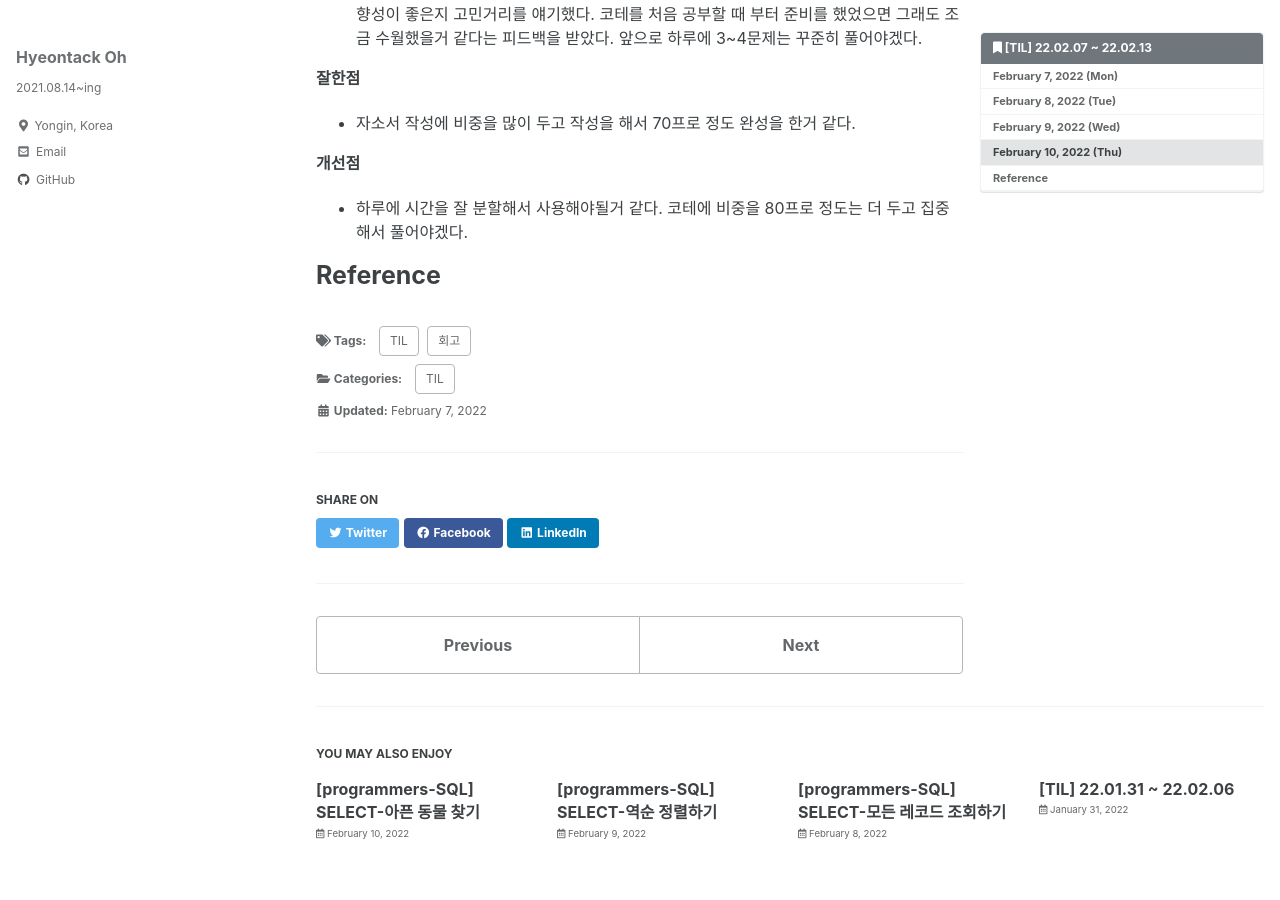
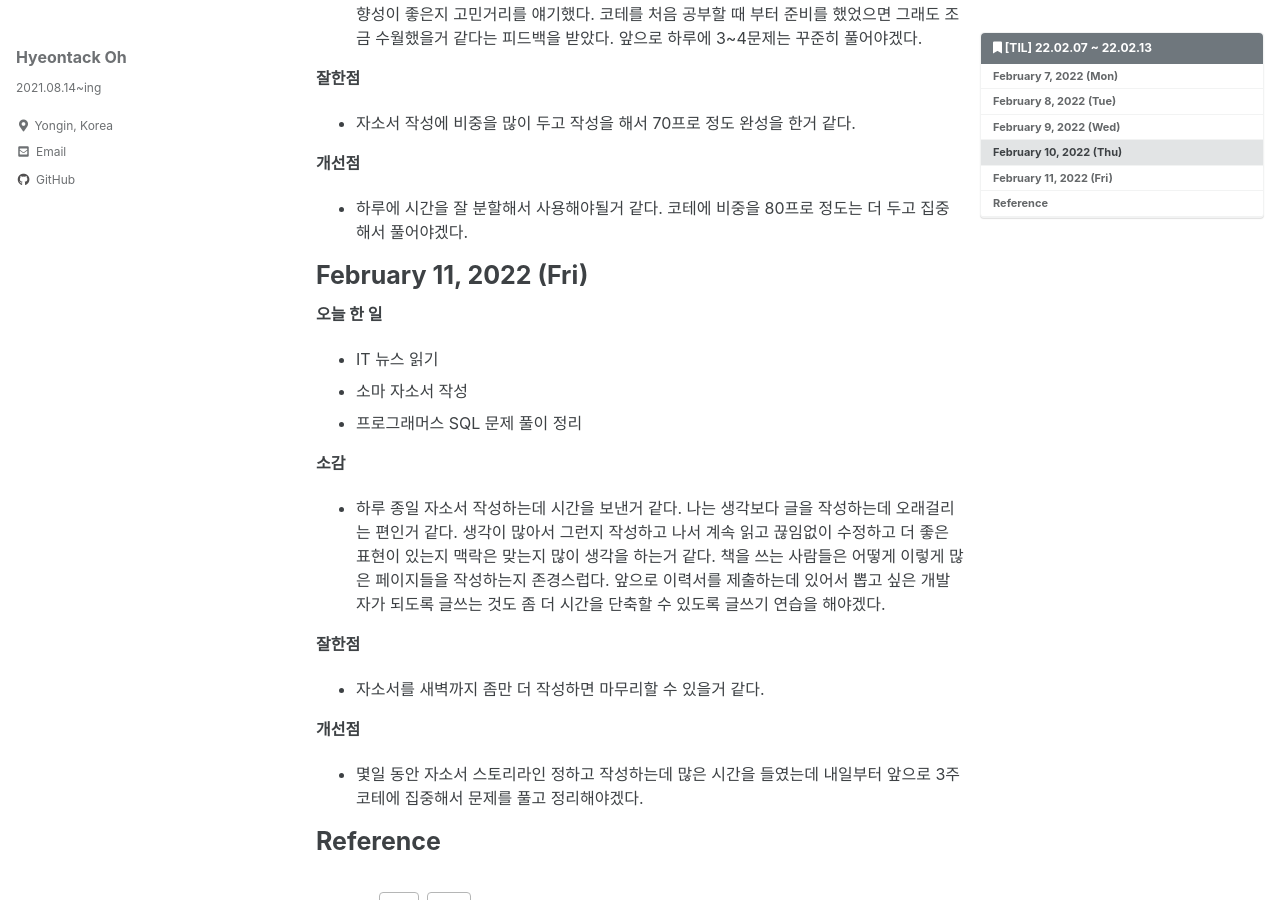
Before and after one commit to hyeontack5/hyeontack5.github.io, a Jekyll site: the page built from _posts/TIL/2022-02-07-[TIL] 22.02.07 ~ 22.02.13.md, in a window 1280 px wide and 900 px high, scrolled down 3197 px. Built offline with Jekyll 4.4.1, drawn with Linux system fonts in a browser that asks for light colours; cached includes are drawn as plain includes.

Commit message:
Docs: 22.02.11 회고

```diff
--- a/_posts/TIL/2022-02-07-[TIL] 22.02.07 ~ 22.02.13.md
+++ b/_posts/TIL/2022-02-07-[TIL] 22.02.07 ~ 22.02.13.md
@@ -114,4 +114,20 @@ toc_icon: "bookmark"
 **개선점**
 - 하루에 시간을 잘 분할해서 사용해야될거 같다. 코테에 비중을 80프로 정도는 더 두고 집중해서 풀어야겠다.
 
+# February 11, 2022 (Fri)
+
+**오늘 한 일**
+- IT 뉴스 읽기
+- 소마 자소서 작성
+- 프로그래머스 SQL 문제 풀이 정리
+
+**소감**
+- 하루 종일 자소서 작성하는데 시간을 보낸거 같다. 나는 생각보다 글을 작성하는데 오래걸리는 편인거 같다. 생각이 많아서 그런지 작성하고 나서 계속 읽고 끊임없이 수정하고 더 좋은 표현이 있는지 맥락은 맞는지 많이 생각을 하는거 같다. 책을 쓰는 사람들은 어떻게 이렇게 많은 페이지들을 작성하는지 존경스럽다. 앞으로 이력서를 제출하는데 있어서 뽑고 싶은 개발자가 되도록 글쓰는 것도 좀 더 시간을 단축할 수 있도록 글쓰기 연습을 해야겠다.
+
+**잘한점**
+- 자소서를 새벽까지 좀만 더 작성하면 마무리할 수 있을거 같다.
+
+**개선점**
+- 몇일 동안 자소서 스토리라인 정하고 작성하는데 많은 시간을 들였는데 내일부터 앞으로 3주 코테에 집중해서 문제를 풀고 정리해야겠다.
+
 # Reference
```
